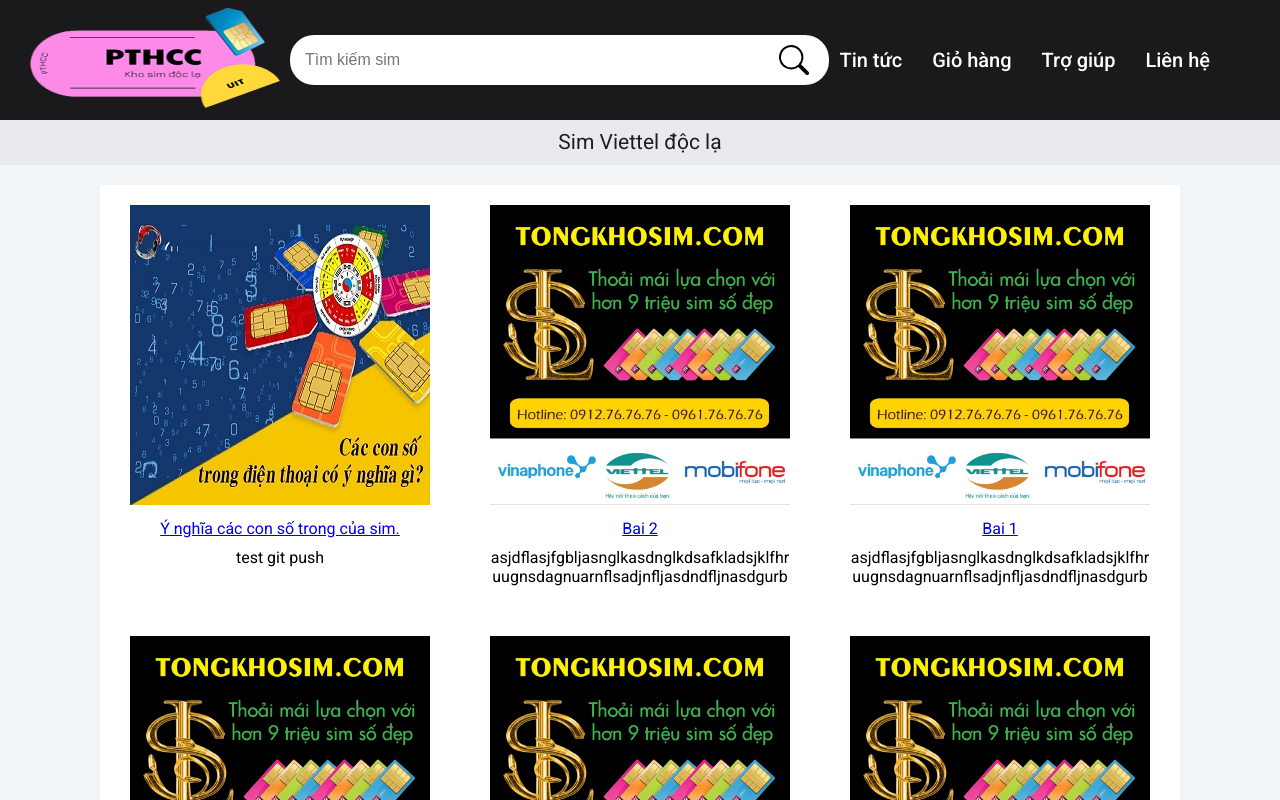
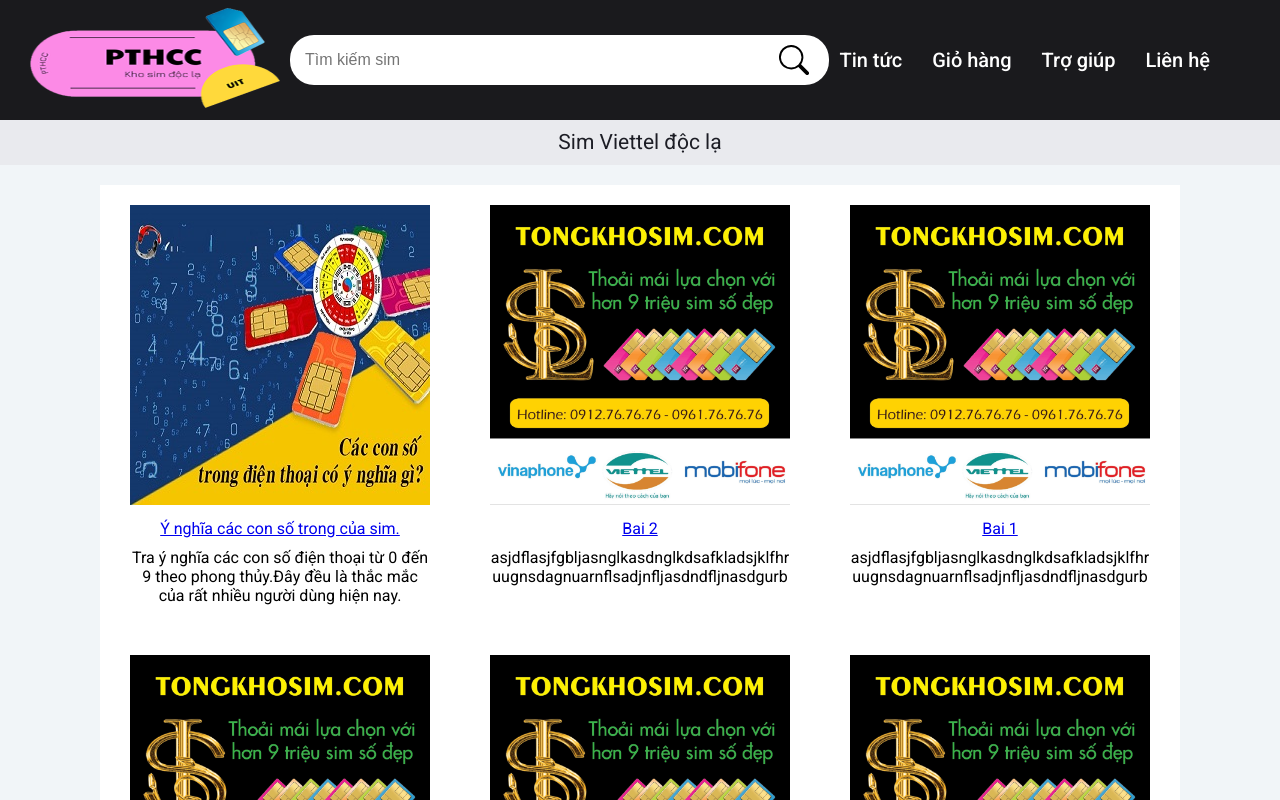
Before and after one commit to ThanhThien-dev/doanSeo, a React (Create React App) app: page /tintuc in a window 1280 px wide. Shown: the top 800 px of the page. Built offline with nearby package versions, Linux system fonts and the light colour scheme.

Commit message:
revert test git push

```diff
--- a/src/Components/data/dsBaiViet.js
+++ b/src/Components/data/dsBaiViet.js
@@ -69,8 +69,7 @@
     id: 1,
     tenbaiviet: "Ý nghĩa các con số trong của sim.",
     content:
-      // "Tra ý nghĩa các con số điện thoại từ 0 đến 9 theo phong thủy.Đây đều là thắc mắc của rất nhiều người dùng hiện nay.",
-      "test git push",
+      "Tra ý nghĩa các con số điện thoại từ 0 đến 9 theo phong thủy.Đây đều là thắc mắc của rất nhiều người dùng hiện nay.",
     hinh: "Blog1",
     noidung: {noidung}
 
```
